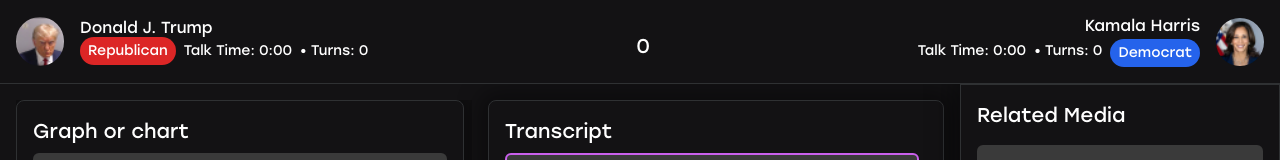
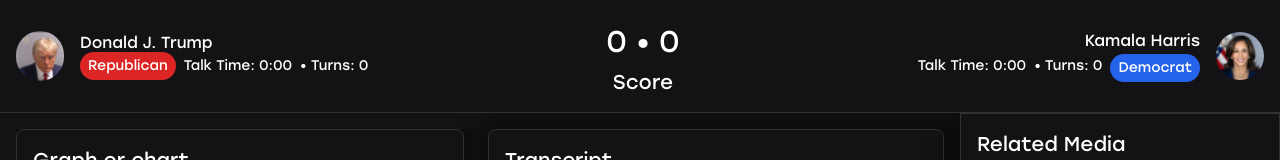
Before and after one commit to pulpshah/TextMRI-Mini, a Next.js app: page / in a window 1280 px wide. Shown: the top 160 px of the page. Built offline with nearby package versions, Linux system fonts and the light colour scheme; grey boxes are pictures that could not be loaded.

Commit message:
Update page.tsx

```diff
--- a/app/page.tsx
+++ b/app/page.tsx
@@ -62,13 +62,17 @@ export default function Component() {
   };
 
   const getSpeakerScore = (speaker: string) => {
-    return dataObj.slice(0, currentTurn + 1)
-      .filter(turn => turn.speaker === speaker)
-      .reduce((turn) => (turn.score || 0), 0);  // Summing up the scores for the speaker
+    const turns = dataObj.slice(0, currentTurn + 1)
+      .filter(turn => turn.speaker === speaker);
+
+    // Return the score of the last turn if it exists
+    return turns.length > 0 ? turns[turns.length - 1].score : 0;
   };
 
   // Usage for Kamala Harris
   const getKamalaScore = () => getSpeakerScore("Kamala Harris");
+  const getTrumpScore = () => getSpeakerScore("Donald Trump");
+
 
 
   const transcriptData = dataObj.map((turn, index) => ({
@@ -140,7 +144,12 @@ export default function Component() {
               <div className="text-6xl font-bold bg-gradient-to-r from-purple-400 to-pink-600 text-transparent bg-clip-text animate-pulse">
 
               </div>
-              <div className="text-xl mt-2">{getKamalaScore()}</div>
+              <div className="text-3xl mt-2 ">
+                {getTrumpScore()} • {getKamalaScore()}
+              </div>
+              <div className="text-xl mt-2">
+                Score
+              </div>
             </div>
           </div>
 
@@ -148,7 +157,6 @@ export default function Component() {
             <div className="text-right">
               <h3 className="font-semibold">Kamala Harris</h3>
               <div className="flex items-center space-x-2 text-sm justify-end">
-
                 <span>Talk Time: {getKamalaTime()} </span>
                 <span>• Turns: {getKamalaTurn()}</span>
                 <span className="bg-blue-600 px-2 py-1 mt-1 rounded-full">Democrat</span>
```
